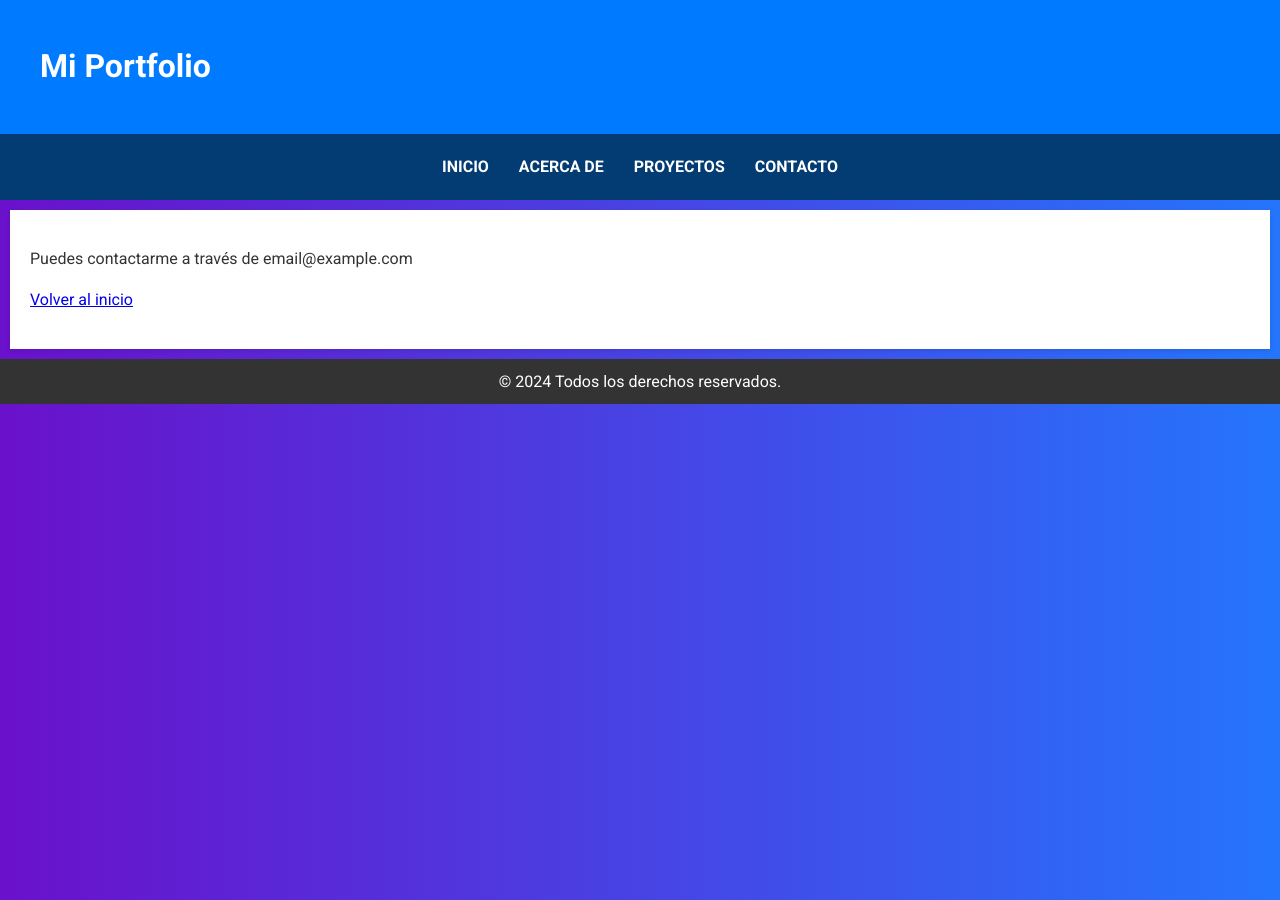
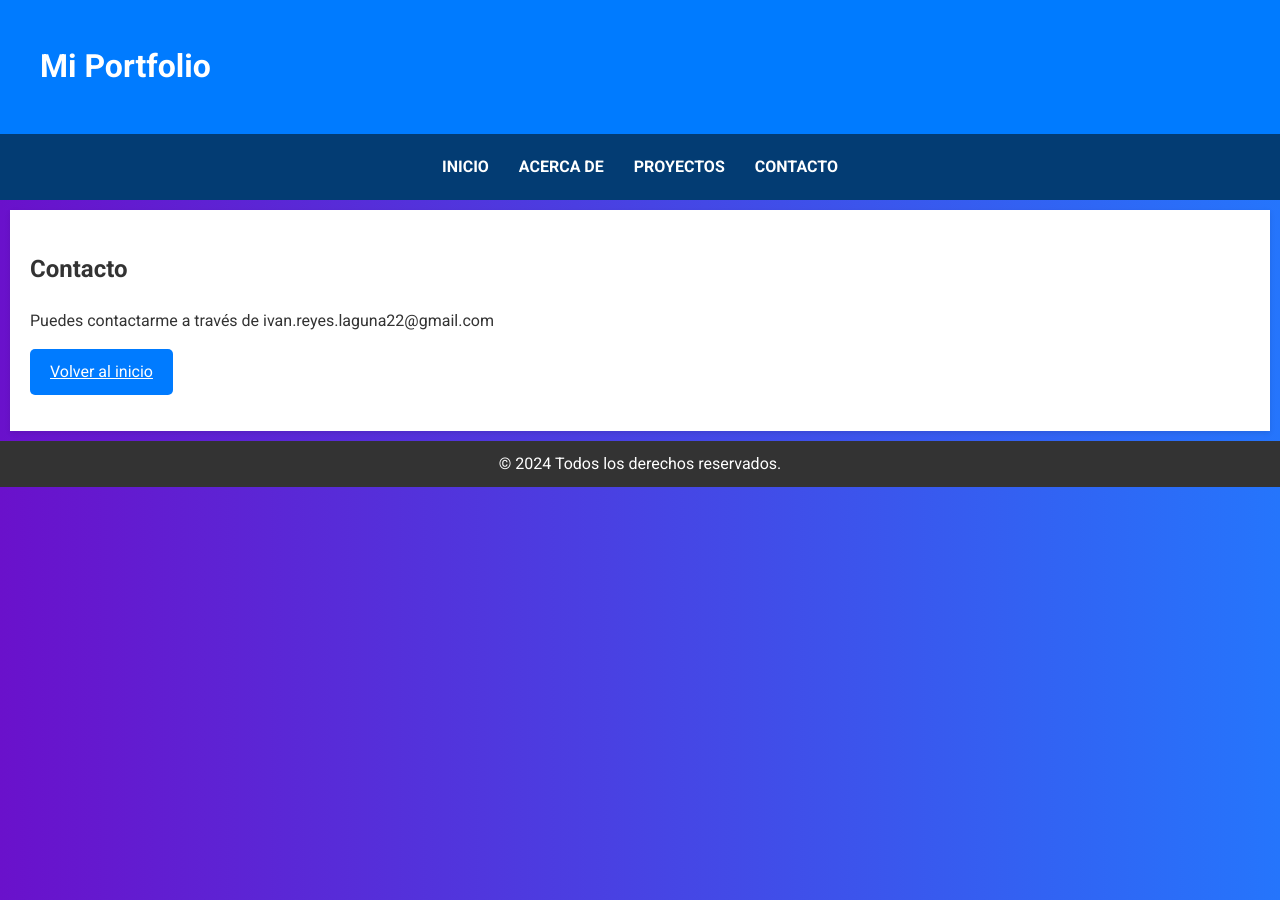
Before and after one commit to IvanReyesLaguna/Business-Analytics, a Jekyll site: the page built from contact.md, in a window 1280 px wide. Built offline with Jekyll 4.4.1, drawn with Linux system fonts in a browser that asks for light colours.

Commit message:
Update contact.md

```diff
--- a/contact.md
+++ b/contact.md
@@ -3,6 +3,8 @@ layout: default
 title: Contacto
 ---
 
-Puedes contactarme a través de email@example.com
+## Contacto
 
-[Volver al inicio](/)
+Puedes contactarme a través de ivan.reyes.laguna22@gmail.com
+
+[Volver al inicio]({{ '/index.html' | prepend: site.baseurl }}){: .button }
```
